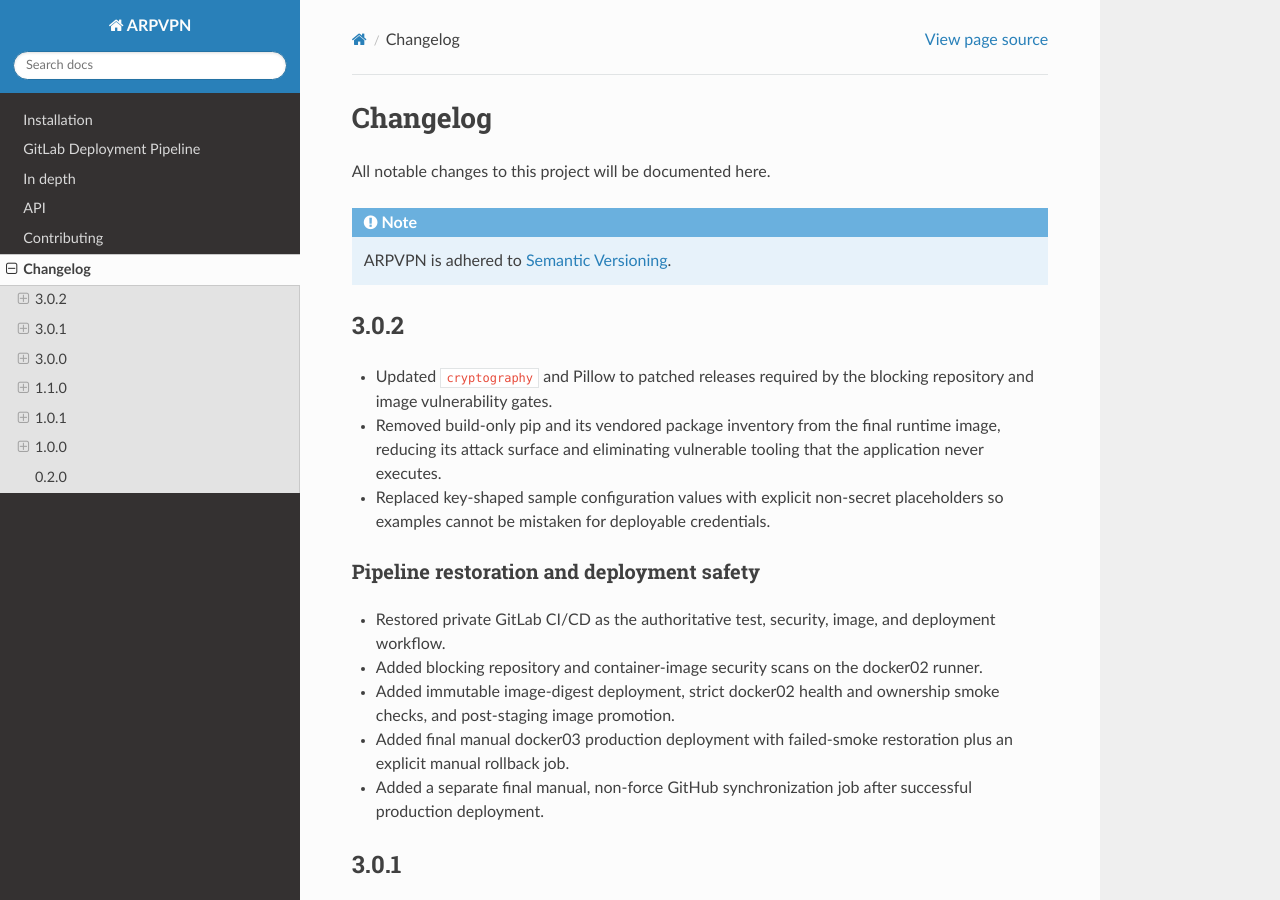
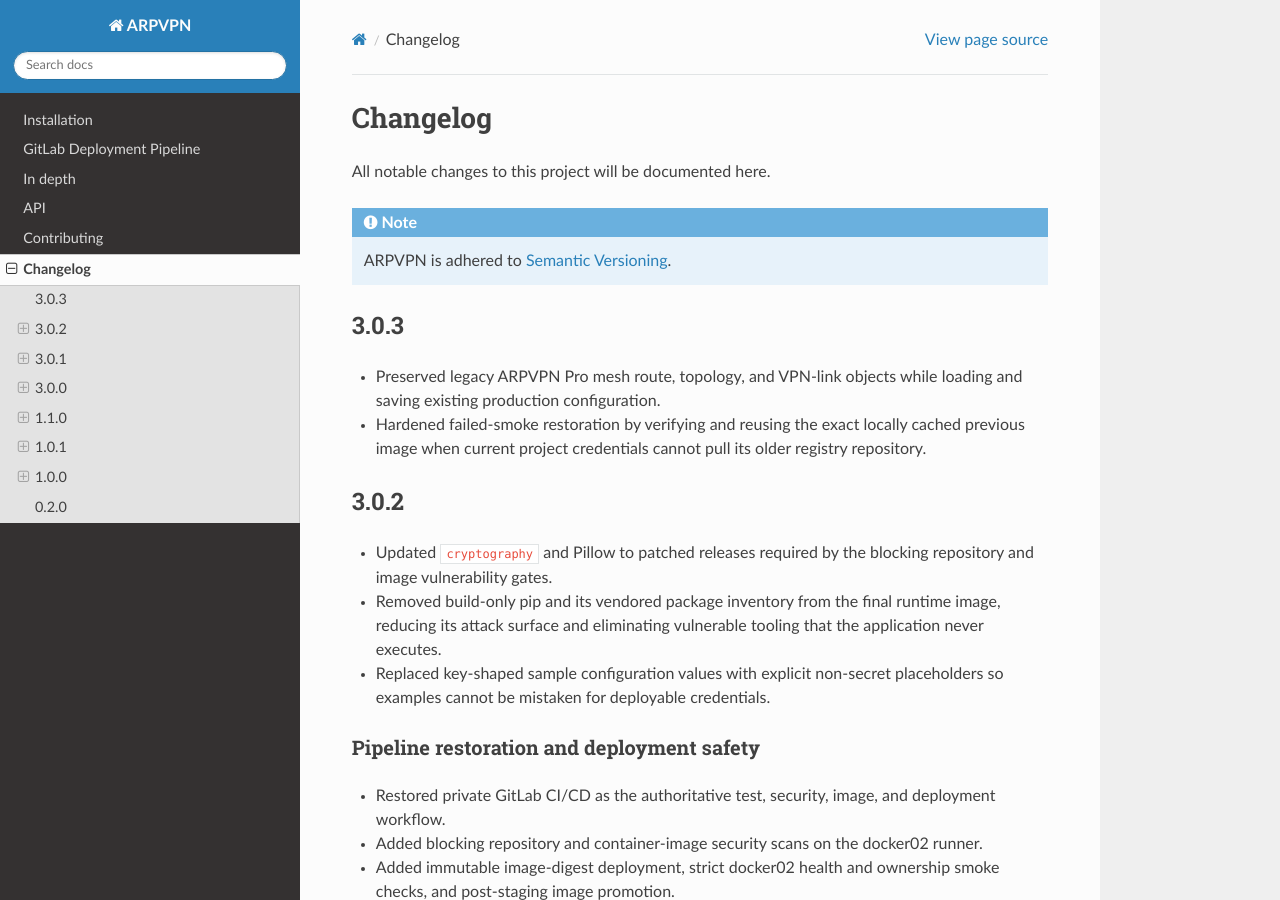
Before and after one commit to arphost-com/ARPVPN, a Sphinx documentation site: the page built from docs/source/changelog.rst, in a window 1280 px wide and 900 px high. Built offline with Sphinx 7.4.7 and the Read the Docs theme 3.1.0, drawn with Linux system fonts in a browser that asks for light colours.

Commit message:
Record ARPVPN 3.0.3 release changes

```diff
--- a/docs/source/changelog.rst
+++ b/docs/source/changelog.rst
@@ -5,6 +5,15 @@ All notable changes to this project will be documented here.
 
 .. note::
     ARPVPN is adhered to `Semantic Versioning <https://semver.org/>`__.
+
+3.0.3
+-----
+
+* Preserved legacy ARPVPN Pro mesh route, topology, and VPN-link objects while
+  loading and saving existing production configuration.
+* Hardened failed-smoke restoration by verifying and reusing the exact locally
+  cached previous image when current project credentials cannot pull its older
+  registry repository.
 
 3.0.2
 -----
```
Also changed, not shown: CHANGELOG.md (deleted, +0 -6 lines).
